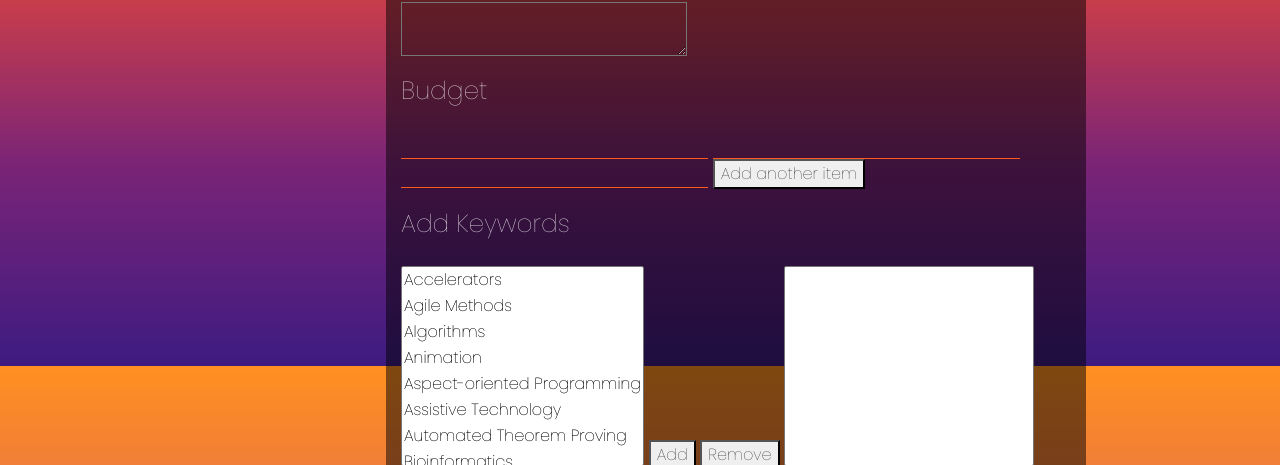
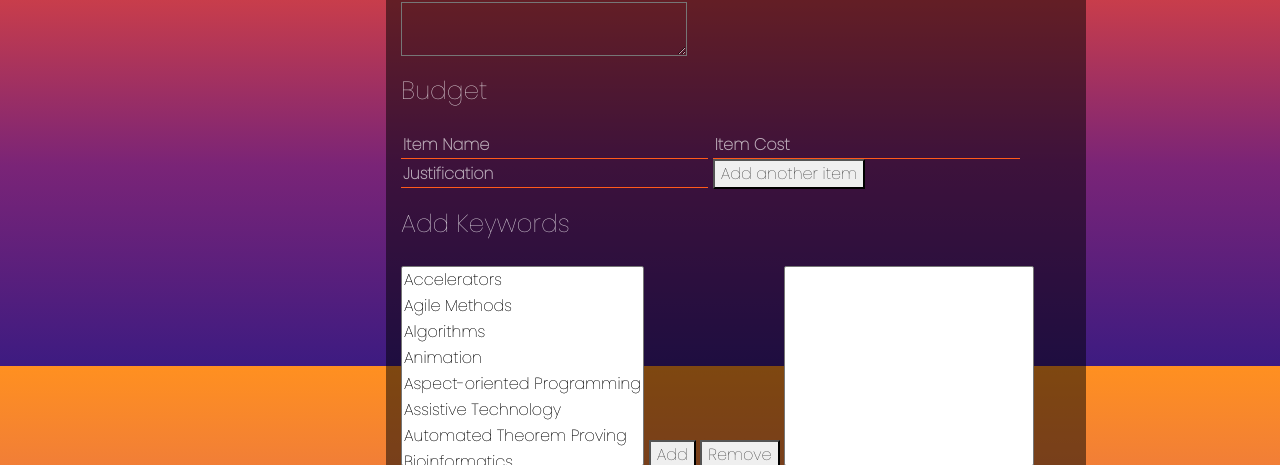
Before and after one commit to CSC400-GMS/gms, a Flask app: page /proposalupload/1 in a window 1280 px wide. Shown: the part 1234-1699 px from the top of the page. Run offline with Flask 2, Linux system fonts and the light colour scheme; data comes from the database, SQL or seed files in the repository; lists and menus that the app fills with data are empty; some libraries are stand-ins or nearby versions.

Commit message:
budget item labels in form

```diff
--- a/gms/templates/proposal_upload.html
+++ b/gms/templates/proposal_upload.html
@@ -143,9 +143,9 @@
 
 	<div class="form-group">
 	  <label>Budget</label>
-	  <input type='text' name='budget'>
-	  <input type='text' name='budget'>
-	  <input type='text' name='budget'>
+	  <input type='text' name='budget' placeholder='Item Name'>
+	  <input type='text' name='budget' placeholder='Item Cost'>
+	  <input type='text' name='budget' placeholder='Justification'>
 	  <button type='button' id='add'>Add another item</button>
 	</div>
 
@@ -222,7 +222,7 @@ $('#removebtn').click(function () {
 });
 
 $('#add').click(function() {
-  $('#add').before("<input type='text' name='budget'> <input type='text' name='budget'> <input type='text' name='budget'>");
+  $('#add').before("<input type='text' name='budget' placeholder='Item Name'> <input type='text' name='budget' placeholder='Item Cost'> <input type='text' name='budget' placeholder='Justification'>");
 });
 ;
 
```
